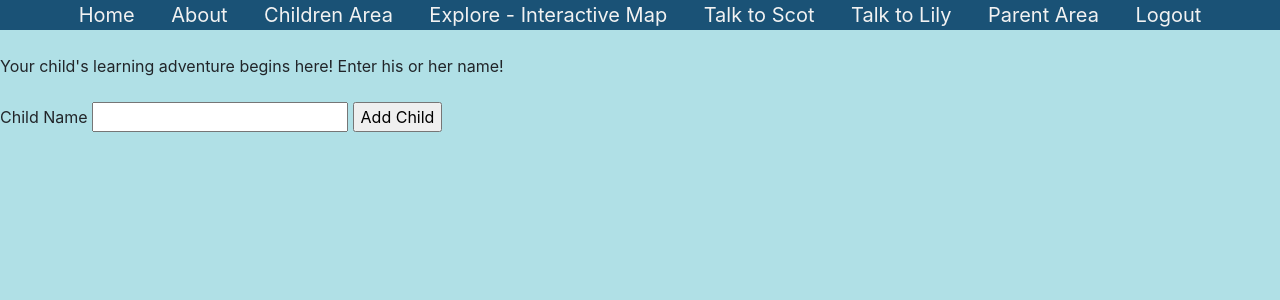
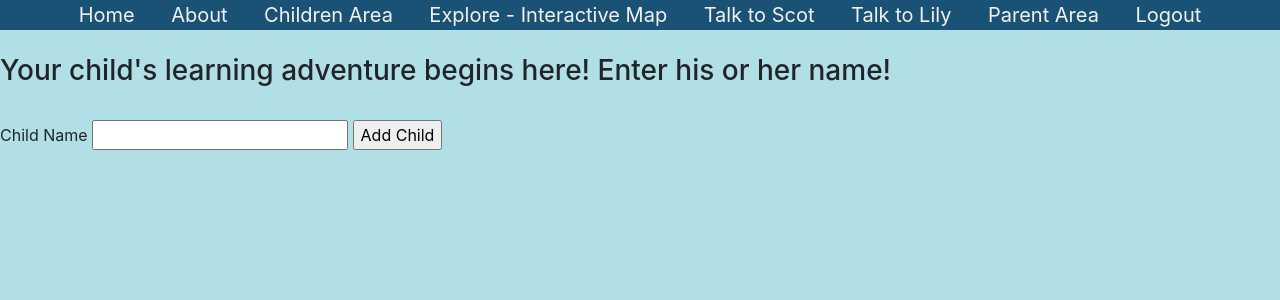
Before and after one commit to StBoyan/ExploreScotland, a Django app: page /explorescotland/parent_area/children/add/ in a window 1280 px wide. Shown: the part 51-351 px from the top of the page. Run offline with Django 3.2, Linux system fonts and the light colour scheme; the visitor is signed in with stand-in values (Sample User, id 1); parts of the project's set-up code (start-up, migrations or seed data) failed here and were passed over; some libraries are stand-ins or nearby versions.

Commit message:
template for add_child and fixed parent.css

```diff
--- a/templates/explorescotland/add_child.html
+++ b/templates/explorescotland/add_child.html
@@ -1,5 +1,5 @@
 {% extends 'explorescotland/base.html' %}
-
+{%load staticfiles%}
 {% block title_block %}
   Add Child
 {% endblock %}
@@ -9,7 +9,10 @@
 {% endblock %}
 
 {% block body_block %}
-  <br /> Your child's learning adventure begins here! Enter his or her name!
+ <link rel="stylesheet" href="{% static 'css/parents.css' %}">
+<div class="panel panel-parent">
+  <br /><h3>Your child's learning adventure begins here! Enter his or her name!</h3>
+</div>
   <form id="child_form" method="post" action="{% url 'add_child' %}">
     {% csrf_token %}
     {% for field in form.visible_fields %}
```
Also changed, not shown: static/css/parents.css (line endings or trailing spaces).
